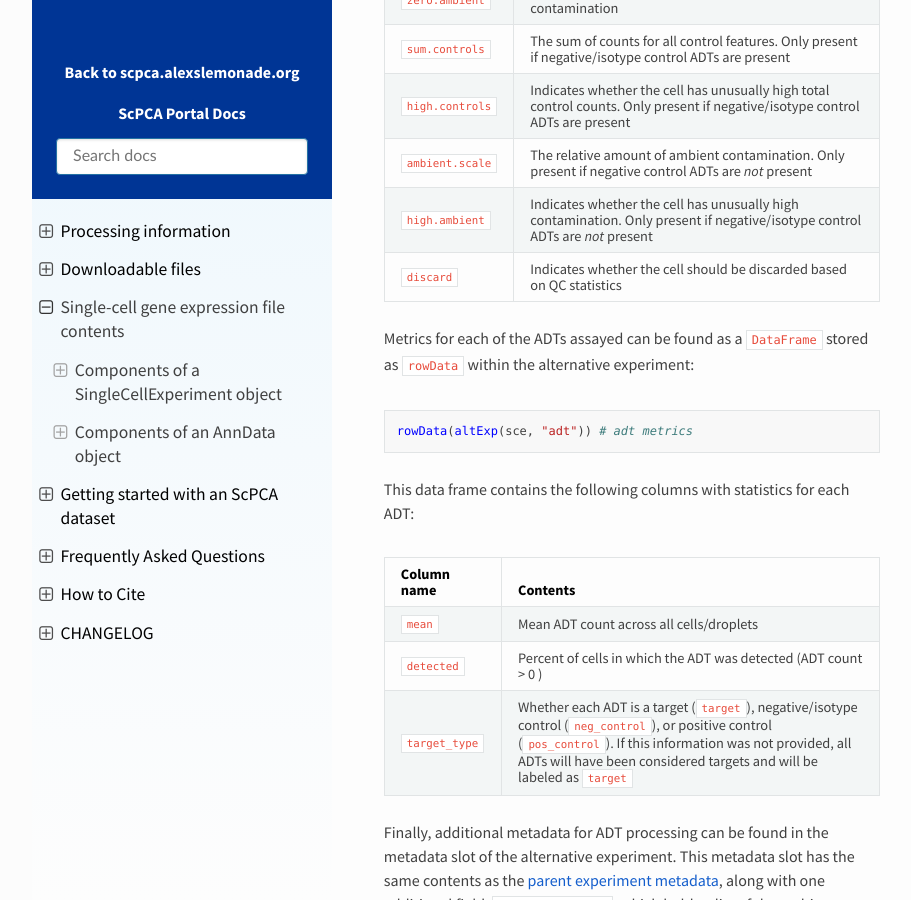
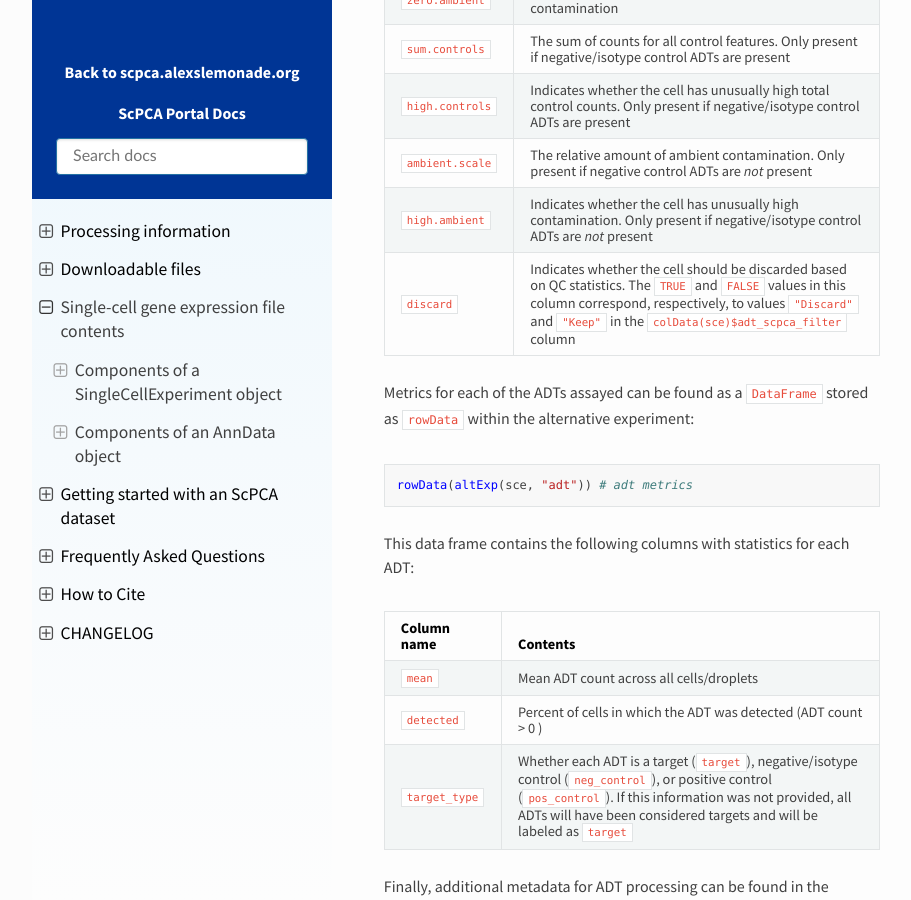
Before and after one commit to DongzeHE/scpca-docs, a Sphinx documentation site: the page built from docs/sce_file_contents.md, in a window 1280 px wide and 900 px high, scrolled down 11237 px. Shown: the whole window, without its empty margins (158-1069 px from the left). Built offline with Sphinx 7.4.7 and the Read the Docs theme 2.0.0, drawn with Linux system fonts in a browser that asks for light colours.

Commit message:
Add sentence to discard in SCE table as well for consistency

```diff
--- a/docs/sce_file_contents.md
+++ b/docs/sce_file_contents.md
@@ -232,7 +232,7 @@
 | `high.controls`  | Indicates whether the cell has unusually high total control counts. Only present if negative/isotype control ADTs are present |
 | `ambient.scale` |  The relative amount of ambient contamination. Only present if negative control ADTs are _not_ present |
 | `high.ambient`  | Indicates whether the cell has unusually high contamination. Only present if negative/isotype control ADTs are _not_ present |
-| `discard`  | Indicates whether the cell should be discarded based on QC statistics |
+| `discard`  | Indicates whether the cell should be discarded based on QC statistics. The `TRUE` and `FALSE` values in this column correspond, respectively, to values `"Discard"` and `"Keep"` in the `colData(sce)$adt_scpca_filter` column |
 
 
 Metrics for each of the ADTs assayed can be found as a `DataFrame` stored as `rowData` within the alternative experiment:
```
